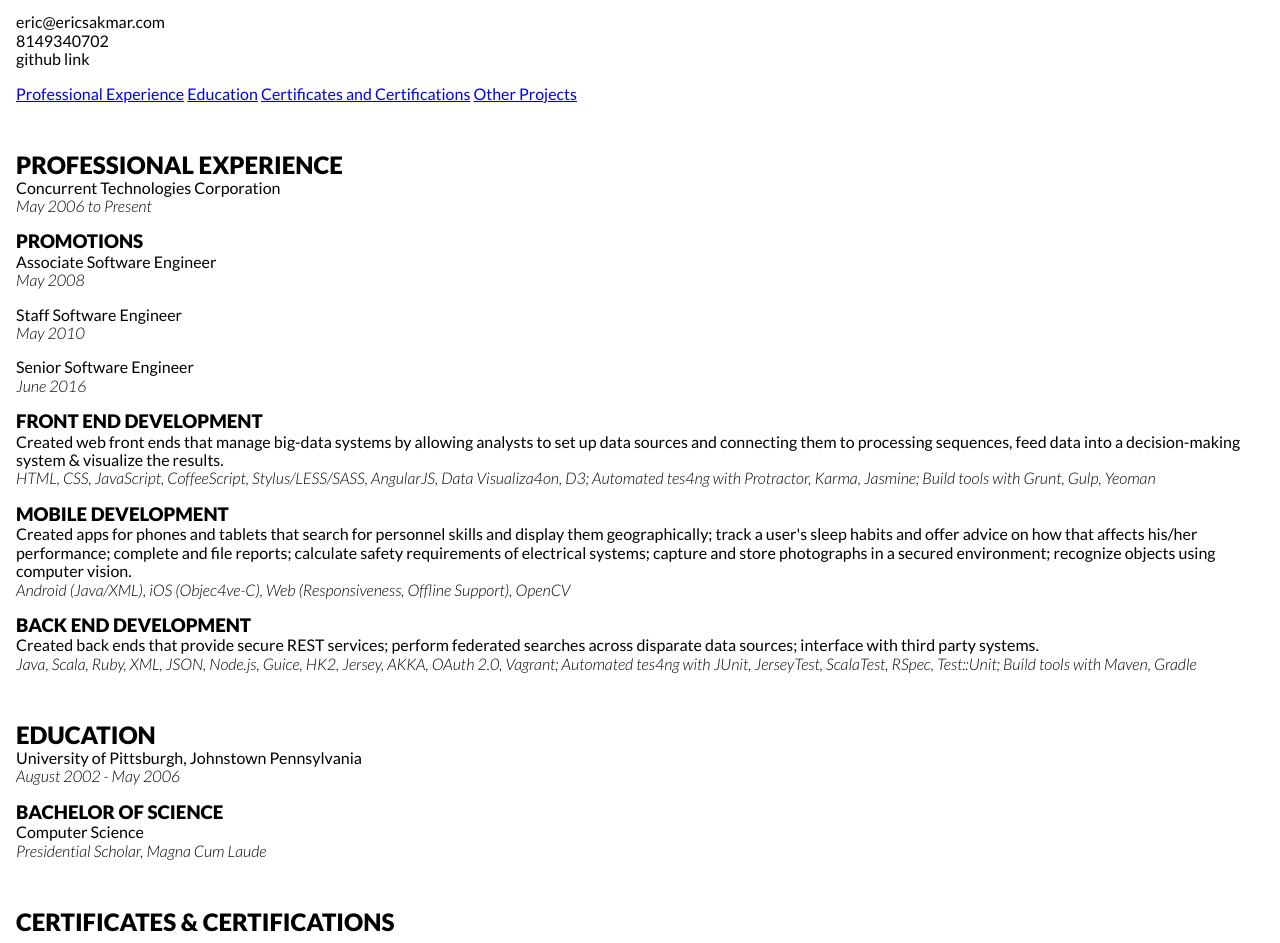
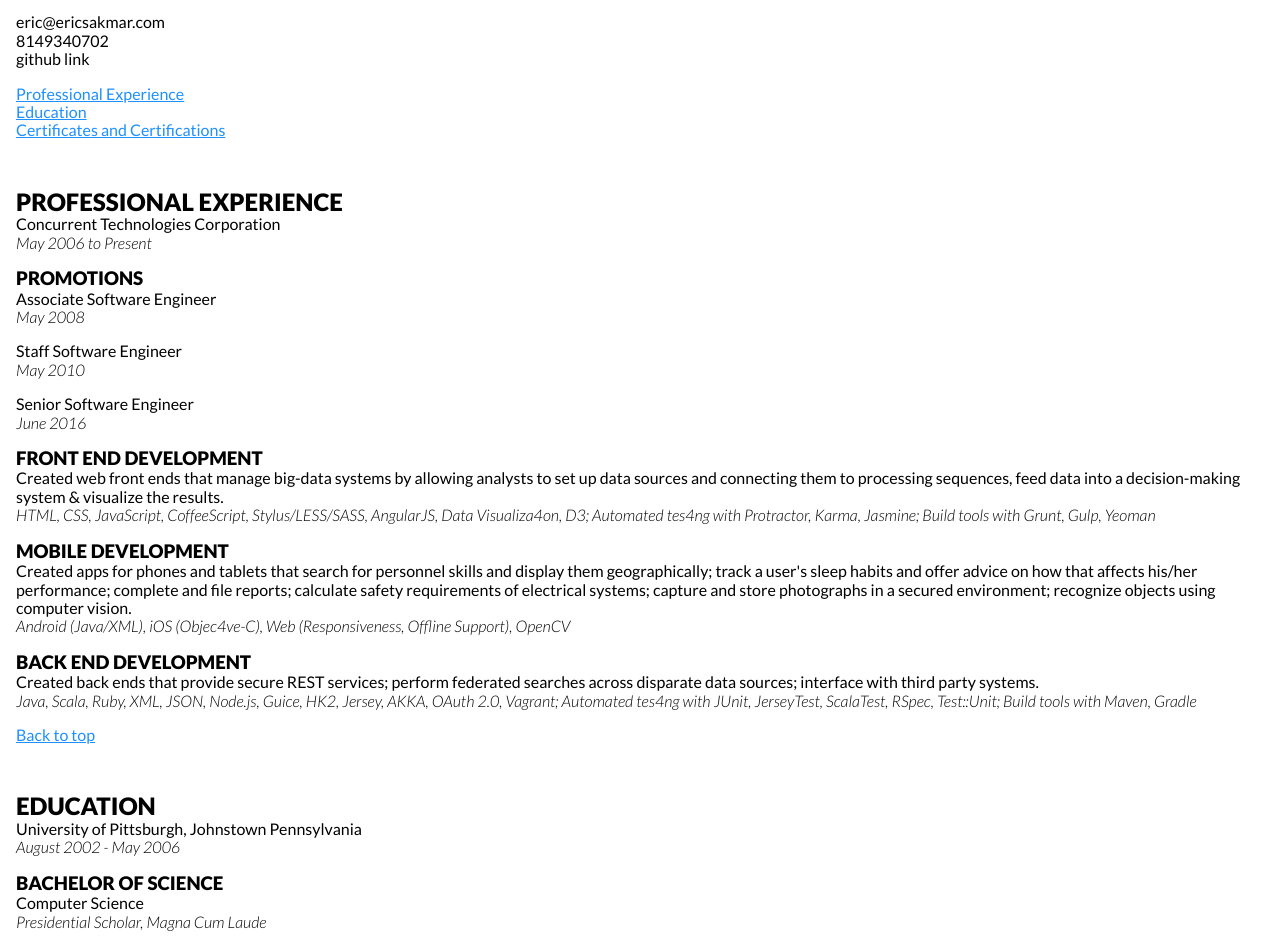
Before and after one commit to ericsakmar/resume-2018, a website: page src/index.html in a window 1280 px wide. Shown: the part 83-1026 px from the top of the page. Drawn offline with nearby package versions, Linux system fonts and the light colour scheme; files that its build step writes are made by us from their sources.

Commit message:
adds links

```diff
--- a/src/index.html
+++ b/src/index.html
@@ -12,7 +12,7 @@
 <body>
 
   <main class="resume">
-    <header class="block header">
+    <header id="top" class="block header">
       <h1 class="h">Eric Sakmar</h1>
       <h2 class="h">Software Engineer</h2>
     </header>
@@ -24,13 +24,14 @@
     </section>
 
     <nav class="block">
-      <a href="#">Professional Experience</a>
-      <a href="#">Education</a>
-      <a href="#">Certificates and Certifications</a>
-      <a href="#">Other Projects</a>
+      <ul class="nav">
+        <li><a href="#experience">Professional Experience</a></li>
+        <li><a href="#education">Education</a></li>
+        <li><a href="#certs">Certificates and Certifications</a></li>
+      </ul>
     </nav>
 
-    <section class="block block--main experience">
+    <section id="experience" class="block block--main experience">
       <h2 class="h">Professional Experience</h2>
 
       <p>Concurrent Technologies Corporation</p>
@@ -90,9 +91,10 @@
           Build tools with Maven, Gradle
         </p>
       </article>
+      <p><a href="#top">Back to top</a></p>
     </section>
 
-    <section class="block block--main education">
+    <section id="education" class="block block--main education">
       <h2 class="h">Education</h2>
       <p>University of Pittsburgh, Johnstown Pennsylvania</p>
       <p class="details">August 2002 - May 2006</p>
@@ -102,9 +104,10 @@
       <h3 class="h">Bachelor of Science</h3>
       <p>Computer Science</p>
       <p class="details">Presidential Scholar, Magna Cum Laude</p>
+      <p><a href="#top">Back to top</a></p>
     </section>
 
-    <section class="block block--main certs">
+    <section id="certs" class="block block--main certs">
       <h2 class="h">Certificates &amp; Certifications</h2>
     </section>
 
@@ -140,6 +143,7 @@
           <a href="https://support.google.com/partners/answer/7358898?hl=en&ref_topic=7359299">https://support.google.com/partners/answer/7358898?hl=en&ref_topic=7359299</a>
         </p>
       </article>
+      <p><a href="#top">Back to top</a></p>
     </section>
 
   </main>
--- a/src/style.styl
+++ b/src/style.styl
@@ -1,3 +1,4 @@
+accent-color = dodgerblue
 dark-color = black
 gutter = 1em
 light-color = white
@@ -6,6 +7,17 @@
   background-color light-color
   color dark-color
   font-family 'Lato', sans-serif
+
+a
+  text-decoration-skip ink
+  color accent-color
+
+p
+  margin-top 0
+
+.nav
+  list-style none
+  padding-left 0
 
 .block
   margin gutter
@@ -22,6 +34,3 @@
   font-weight 300
   font-style italic
   margin-top -1em
-
-p
-  margin-top 0
```
